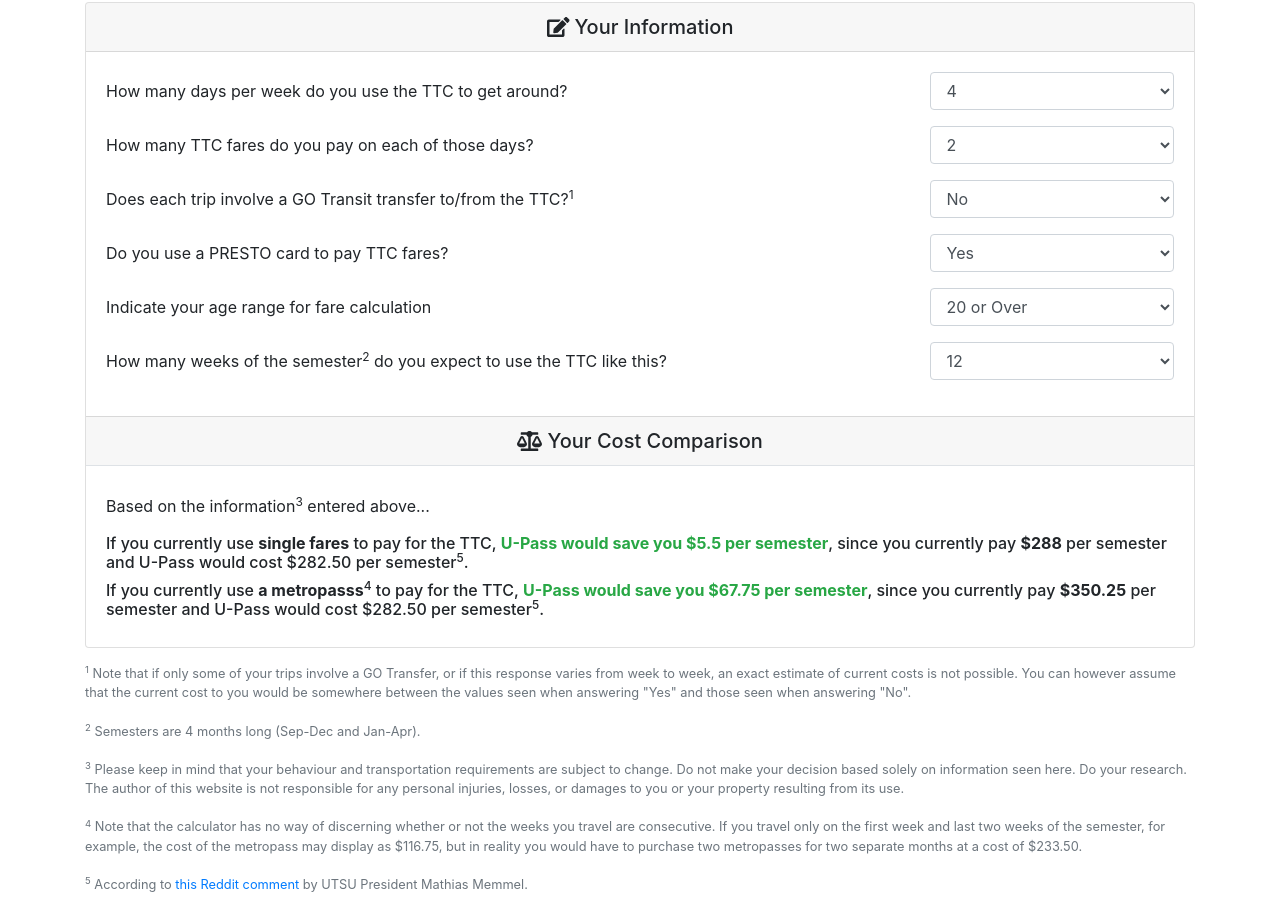
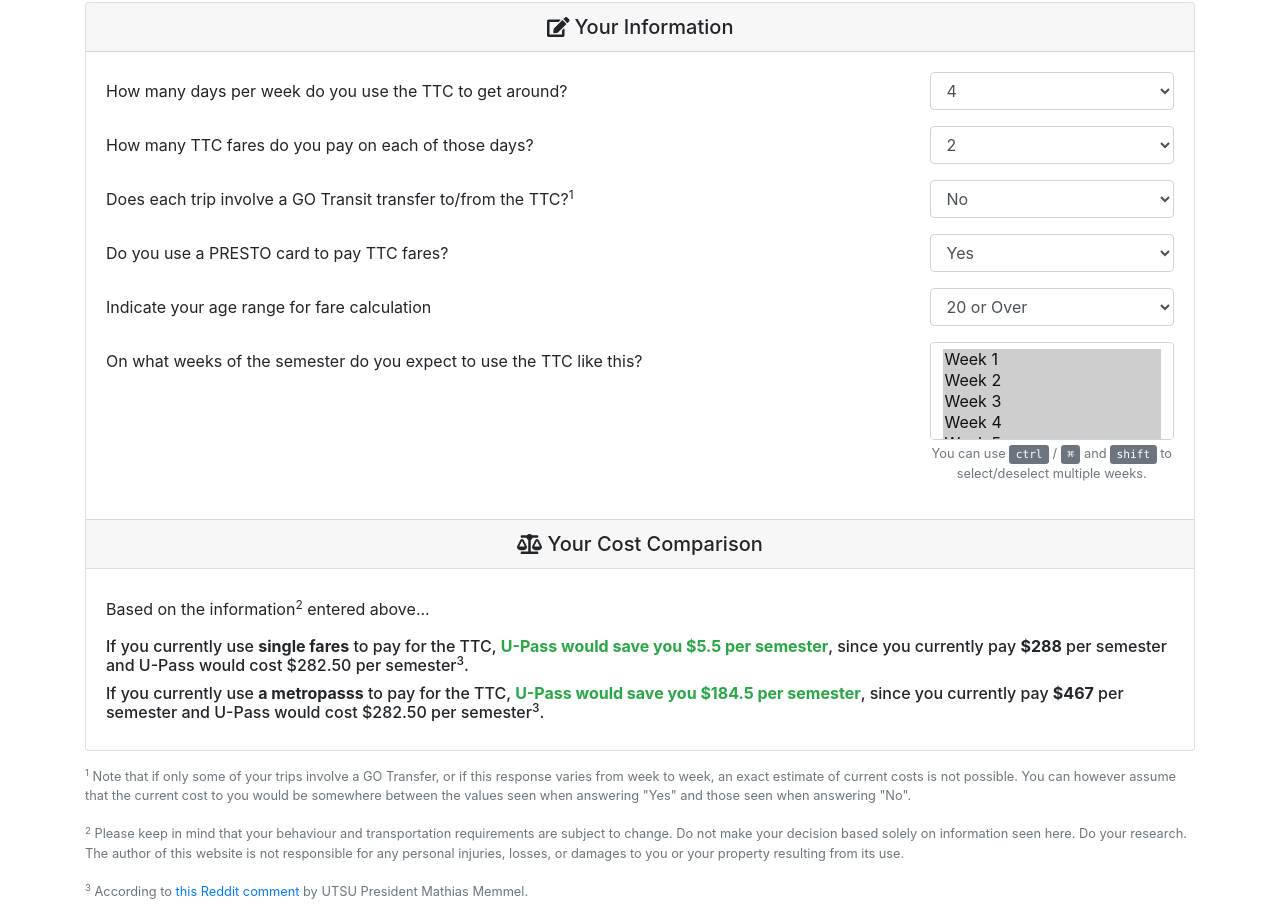
Before and after one commit to ilyamotamedi/UPassCalc, a plain HTML site: page index.html in a window 1280 px wide. Shown: the part 377-1294 px from the top of the page. Drawn offline with nearby package versions, Linux system fonts and the light colour scheme.

Commit message:
better metropass logic, better definitions for week-to-week usage

```diff
--- a/index.html
+++ b/index.html
@@ -20,7 +20,7 @@
         <script src="https://maxcdn.bootstrapcdn.com/bootstrap/4.0.0/js/bootstrap.min.js" integrity="sha384-JZR6Spejh4U02d8jOt6vLEHfe/JQGiRRSQQxSfFWpi1MquVdAyjUar5+76PVCmYl" crossorigin="anonymous"></script>
         <script defer src="https://use.fontawesome.com/releases/v5.0.8/js/solid.js" integrity="sha384-+Ga2s7YBbhOD6nie0DzrZpJes+b2K1xkpKxTFFcx59QmVPaSA8c7pycsNaFwUK6l" crossorigin="anonymous"></script>
         <script defer src="https://use.fontawesome.com/releases/v5.0.8/js/fontawesome.js" integrity="sha384-7ox8Q2yzO/uWircfojVuCQOZl+ZZBg2D2J5nkpLqzH1HY0C1dHlTKIbpRz/LG23c" crossorigin="anonymous"></script>
-        <script src="js/app.js"></script>
+        <script src="js/calculator.js"></script>
 
         <link rel="stylesheet" href="https://maxcdn.bootstrapcdn.com/bootstrap/4.0.0/css/bootstrap.min.css" integrity="sha384-Gn5384xqQ1aoWXA+058RXPxPg6fy4IWvTNh0E263XmFcJlSAwiGgFAW/dAiS6JXm" crossorigin="anonymous">
     </head>
@@ -34,8 +34,8 @@
                 <h5 class="card-header text-center"><i class="fas fa-edit"></i> Your Information</h5>
                 <div class="card-body">
                     <div class="form-group row">
-                        <label for="daysPerWeek" class="col-md-9 col-form-label">How many days per week do you use the TTC to get around?</label>
-                        <div class="col-md-3">
+                        <label for="daysPerWeek" class="col-lg-9 col-form-label">How many days per week do you use the TTC to get around?</label>
+                        <div class="col-lg-3">
                             <select class="form-control" id="daysPerWeek">
                                 <option value="0">0</option>
                                 <option value="1">1</option>
@@ -49,8 +49,8 @@
                         </div>
                     </div>
                     <div class="form-group row">
-                        <label for="faresPerDay" class="col-md-9 col-form-label">How many TTC fares do you pay on each of those days?</label>
-                        <div class="col-md-3">
+                        <label for="faresPerDay" class="col-lg-9 col-form-label">How many TTC fares do you pay on each of those days?</label>
+                        <div class="col-lg-3">
                             <select class="form-control" id="faresPerDay">
                                 <option value="1">1</option>
                                 <option value="2" selected>2</option>
@@ -64,8 +64,8 @@
                         </div>
                     </div>
                     <div class="form-group row">
-                        <label for="goTransit" class="col-md-9 col-form-label">Does each trip involve a GO Transit transfer to/from the TTC?<sup>1</sup></label>
-                        <div class="col-md-3">
+                        <label for="goTransit" class="col-lg-9 col-form-label">Does each trip involve a GO Transit transfer to/from the TTC?<sup>1</sup></label>
+                        <div class="col-lg-3">
                             <select class="form-control" id="goTransit">
                                 <option value="1.5">Yes</option>
                                 <option value="0" selected>No</option>
@@ -73,8 +73,8 @@
                         </div>
                     </div>
                     <div class="form-group row">
-                        <label for="prestoCard" class="col-md-9 col-form-label">Do you use a PRESTO card to pay TTC fares?</label>
-                        <div class="col-md-3">
+                        <label for="prestoCard" class="col-lg-9 col-form-label">Do you use a PRESTO card to pay TTC fares?</label>
+                        <div class="col-lg-3">
                             <select class="form-control" id="prestoCard">
                                 <option value="1" selected>Yes</option>
                                 <option value="0">No</option>
@@ -82,8 +82,8 @@
                         </div>
                     </div>
                     <div class="form-group row">
-                        <label for="ageRange" class="col-md-9 col-form-label">Indicate your age range for fare calculation</label>
-                        <div class="col-md-3">
+                        <label for="ageRange" class="col-lg-9 col-form-label">Indicate your age range for fare calculation</label>
+                        <div class="col-lg-3">
                             <select class="form-control" id="ageRange">
                                 <option value="1" selected>20 or Over</option>
                                 <option value="0">19 or Under</option>
@@ -91,34 +91,35 @@
                         </div>
                     </div>
                     <div class="form-group row">
-                        <label for="weeksPerSemester" class="col-md-9 col-form-label">How many weeks of the semester<sup>2</sup> do you expect to use the TTC like this?</label>
-                        <div class="col-md-3">
-                            <select class="form-control" id="weeksPerSemester">
-                                <option value="1">1</option>
-                                <option value="2">2</option>
-                                <option value="3">3</option>
-                                <option value="4">4</option>
-                                <option value="5">5</option>
-                                <option value="6">6</option>
-                                <option value="7">7</option>
-                                <option value="8">8</option>
-                                <option value="9">9</option>
-                                <option value="10">10</option>
-                                <option value="11">11</option>
-                                <option value="12" selected>12</option>
-                                <option value="13">13</option>
-                                <option value="14">14</option>
-                                <option value="15">15</option>
-                                <option value="16">16</option>
+                        <label for="weeksPerSemester" class="col-lg-9 col-form-label">On what weeks of the semester do you expect to use the TTC like this?</label>
+                        <div class="col-lg-3 text-lg-right">
+                            <select multiple class="form-control" id="weeksPerSemester">
+                                <option value="1" selected>Week 1</option>
+                                <option value="2" selected>Week 2</option>
+                                <option value="3" selected>Week 3</option>
+                                <option value="4" selected>Week 4</option>
+                                <option value="5" selected>Week 5</option>
+                                <option value="6" selected>Week 6</option>
+                                <option value="7" selected>Week 7</option>
+                                <option value="8" selected>Week 8</option>
+                                <option value="9">Week 9</option>
+                                <option value="10" selected>Week 10</option>
+                                <option value="11" selected>Week 11</option>
+                                <option value="12" selected>Week 12</option>
+                                <option value="13" selected>Week 13</option>
+                                <option value="14">Week 14</option>
+                                <option value="15">Week 15</option>
+                                <option value="16">Week 16</option>
                             </select>
+                            <small class="form-text text-muted text-center">You can use <kbd class="bg-secondary text-white">ctrl</kbd> / <kbd class="bg-secondary text-white">⌘</kbd> and <kbd class="bg-secondary text-white">shift</kbd> to select/deselect multiple weeks.</small>
                         </div>
                     </div>
                 </div>
                 <h5 class="card-footer text-center border-bottom"><i class="fas fa-balance-scale"></i> Your Cost Comparison</h5>
                 <div class="card-body">
-                    <p>Based on the information<sup>3</sup> entered above...</p>
-                    <h6>If you currently use <b class="font-weight-bold">single fares</b> to pay for the TTC, <b class="font-weight-bold" id="resultSingleFare"></b>, since you currently pay <b class="font-weight-bold">$</b><b class="font-weight-bold" id="currentSingleFare"></b> per semester and U-Pass would cost $282.50 per semester<sup>5</sup>.</h6>
-                    <h6>If you currently use <b class="font-weight-bold">a metropasss</b><sup>4</sup> to pay for the TTC, <b class="font-weight-bold" id="resultMetropass"></b>, since you currently pay <b class="font-weight-bold">$</b><b class="font-weight-bold" id="currentMetropass"></b> per semester and U-Pass would cost $282.50 per semester<sup>5</sup>.</h6>
+                    <p>Based on the information<sup>2</sup> entered above...</p>
+                    <h6>If you currently use <b class="font-weight-bold">single fares</b> to pay for the TTC, <b class="font-weight-bold" id="resultSingleFare"></b>, since you currently pay <b class="font-weight-bold">$</b><b class="font-weight-bold" id="currentSingleFare"></b> per semester and U-Pass would cost $282.50 per semester<sup>3</sup>.</h6>
+                    <h6>If you currently use <b class="font-weight-bold">a metropasss</b> to pay for the TTC, <b class="font-weight-bold" id="resultMetropass"></b>, since you currently pay <b class="font-weight-bold">$</b><b class="font-weight-bold" id="currentMetropass"></b> per semester and U-Pass would cost $282.50 per semester<sup>3</sup>.</h6>
                 </div>
             </form>
         </div>
@@ -126,10 +127,8 @@
             <div class="container text-muted">
                 <small>
                     <sup>1</sup> Note that if only some of your trips involve a GO Transfer, or if this response varies from week to week, an exact estimate of current costs is not possible. You can however assume that the current cost to you would be somewhere between the values seen when answering "Yes" and those seen when answering "No".
-                    <br><br><sup>2</sup> Semesters are 4 months long (Sep-Dec and Jan-Apr).
-                    <br><br><sup>3</sup> Please keep in mind that your behaviour and transportation requirements are subject to change. Do not make your decision based solely on information seen here. Do your research. The author of this website is not responsible for any personal injuries, losses, or damages to you or your property resulting from its use.
-                    <br><br><sup>4</sup> Note that the calculator has no way of discerning whether or not the weeks you travel are consecutive. If you travel only on the first week and last two weeks of the semester, for example, the cost of the metropass may display as $116.75, but in reality you would have to purchase two metropasses for two separate months at a cost of $233.50.
-                    <br><br><sup>5</sup> According to <a href="https://www.reddit.com/r/UofT/comments/85wqn0/ttc_approves_upass_for_280_per_term/dw176b3/">this Reddit comment</a> by UTSU President Mathias Memmel.
+                    <br><br><sup>2</sup> Please keep in mind that your behaviour and transportation requirements are subject to change. Do not make your decision based solely on information seen here. Do your research. The author of this website is not responsible for any personal injuries, losses, or damages to you or your property resulting from its use.
+                    <br><br><sup>3</sup> According to <a href="https://www.reddit.com/r/UofT/comments/85wqn0/ttc_approves_upass_for_280_per_term/dw176b3/">this Reddit comment</a> by UTSU President Mathias Memmel.
                 </small>
             </div>
         </footer>
--- /dev/null
+++ b/js/calculator.js
@@ -0,0 +1,55 @@
+const uPass = 282.5,
+      metropass = 116.75;
+var input = {},
+    currentCost = {};
+
+var inRange = (val, min, max) => {
+    return (min <= val && val <= max) ? true : false;
+};
+
+var calculate = () => {
+    let metropasses = 0;
+
+    input.daysPerWeek = Number($('#daysPerWeek').val());
+    input.faresPerDay = input.daysPerWeek == 0 ? input.daysPerWeek : Number($('#faresPerDay').val());
+    input.goTransit = Number($('#goTransit').val());
+    input.prestoCard = Number($('#prestoCard').val());
+    input.ageRange = Number($('#ageRange').val());
+    input.weeksPerSemester = $('#weeksPerSemester').val();
+
+    if (input.weeksPerSemester.some((element) => { return inRange(element, 1, 4) })) metropasses += 1;
+    if (input.weeksPerSemester.some((element) => { return inRange(element, 5, 8) })) metropasses += 1;
+    if (input.weeksPerSemester.some((element) => { return inRange(element, 9, 12) })) metropasses += 1;
+    if (input.weeksPerSemester.some((element) => { return inRange(element, 13, 16) })) metropasses += 1;
+
+    currentCost.singleFare = Math.round((input.daysPerWeek * input.faresPerDay * ((input.ageRange == 0 ? (input.prestoCard == 1 ? 2.05 : 2.1) : (input.prestoCard == 1 ? 3 : 3.25)) - input.goTransit)) * input.weeksPerSemester.length, 2);
+    currentCost.metropass = metropasses * metropass;
+
+    $('#currentSingleFare').html(currentCost.singleFare);
+    if (currentCost.singleFare > uPass) {
+        $('#resultSingleFare').html('U-Pass would save you $' + Math.abs(currentCost.singleFare - uPass) + ' per semester');
+        $('#resultSingleFare').removeClass().addClass('font-weight-bold text-success');
+    } else if (currentCost.singleFare == uPass) {
+        $('#resultSingleFare').html('U-Pass woul`d not affect your transportation costs');
+        $('#resultSingleFare').removeClass().addClass('font-weight-bold text-info');
+    } else {
+        $('#resultSingleFare').html('U-Pass would lose you $' + Math.abs(currentCost.singleFare - uPass) + ' per semester');
+        $('#resultSingleFare').removeClass().addClass('font-weight-bold text-danger');
+    }
+
+    $('#currentMetropass').html(currentCost.metropass);
+    if (currentCost.metropass > uPass) {
+        $('#resultMetropass').html('U-Pass would save you $' + Math.abs(currentCost.metropass - uPass) + ' per semester');
+        $('#resultMetropass').removeClass().addClass('font-weight-bold text-success');
+    } else if (currentCost.singleFare == uPass) {
+        $('#resultMetropass').html('U-Pass would not affect your transportation costs');
+        $('#resultMetropass').removeClass().addClass('font-weight-bold text-info');
+    } else {
+        $('#resultMetropass').html('U-Pass would lose you $' + Math.abs(currentCost.metropass - uPass) + ' per semester');
+        $('#resultMetropass').removeClass().addClass('font-weight-bold text-danger');
+    }
+};
+
+$(document).ready(() => {
+    setInterval(() => { calculate(); }, 500);
+});
```
